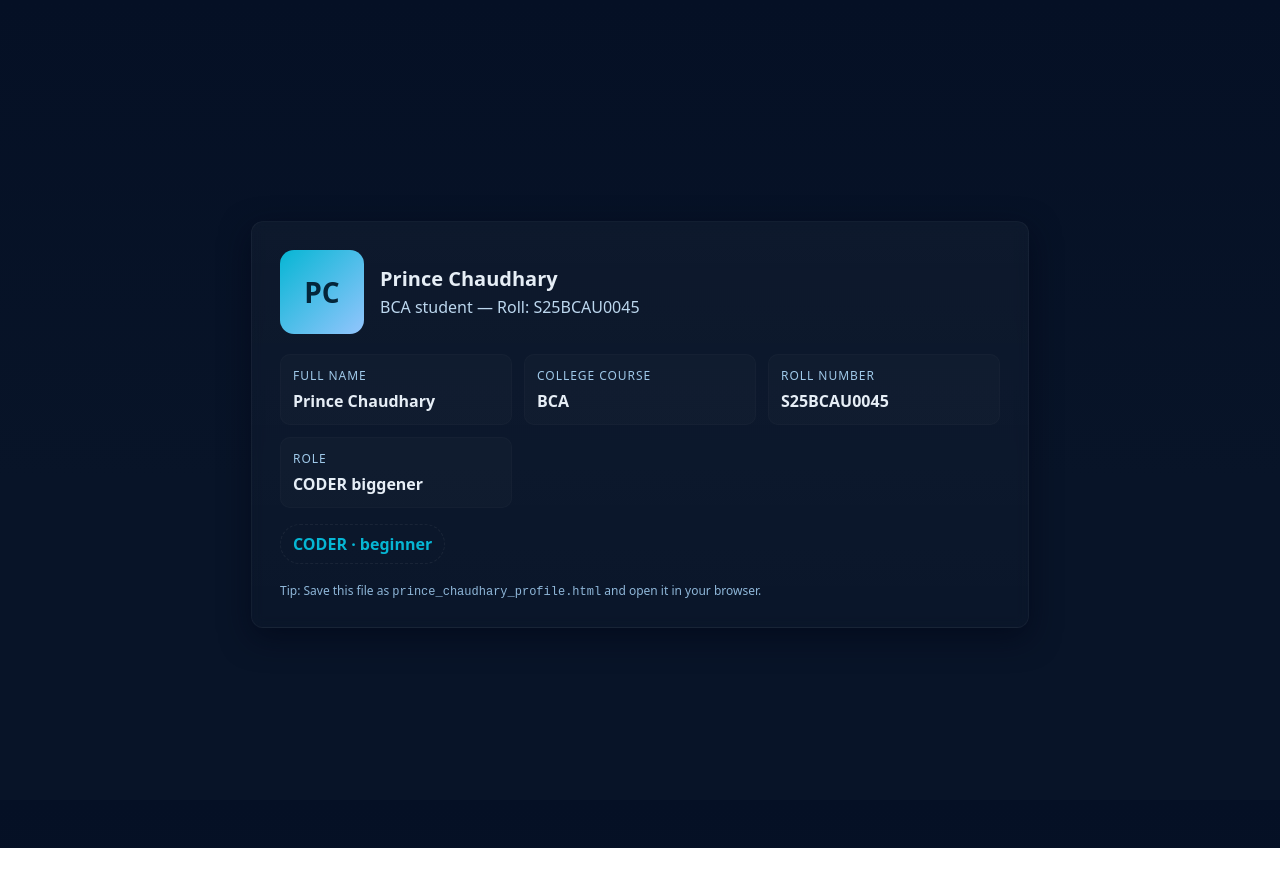
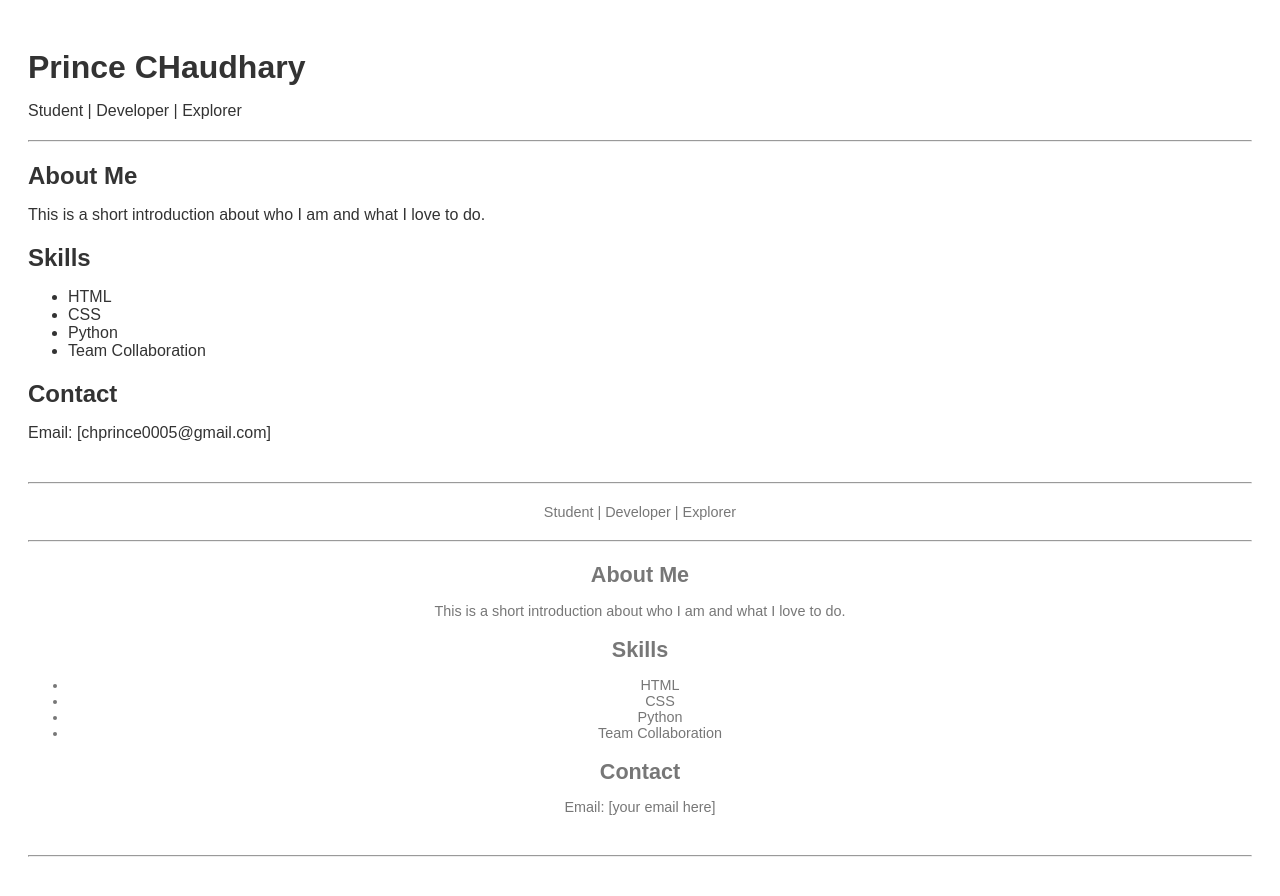
Before and after one commit to chprince0005/my-live-website, a plain HTML site: page index.html in a window 1280 px wide. Before the commit the page ends 848 px from the top, so only its background shows below. Drawn offline with Linux system fonts and the light colour scheme.

Commit message:
Update index.html

```diff
--- a/index.html
+++ b/index.html
@@ -1,64 +1,68 @@
-<!doctype html>
-<html lang="en">
+<!DOCTYPE html>
+<html>
 <head>
-  <meta charset="utf-8">
-  <meta name="viewport" content="width=device-width,initial-scale=1">
-  <title>Prince Chaudhary — Profile</title>
+  <title>My Portfolio</title>
   <style>
-    :root{--bg:#0f1724;--card:#0b1220;--accent:#06b6d4;--muted:#93c5fd}
-    html,body{height:100%;margin:0;font-family:system-ui,-apple-system,Segoe UI,Roboto,'Helvetica Neue',Arial}
-    body{background:linear-gradient(180deg,#051025 0%, #081428 60%);display:flex;align-items:center;justify-content:center;padding:24px;color:#e6eef6}
-    .card{background:linear-gradient(180deg, rgba(255,255,255,0.03), rgba(255,255,255,0.01));border:1px solid rgba(255,255,255,0.04);backdrop-filter:blur(6px);width:100%;max-width:720px;border-radius:12px;padding:28px;box-shadow:0 10px 30px rgba(2,6,23,0.6)}
-    .header{display:flex;align-items:center;gap:16px}
-    .avatar{width:84px;height:84px;border-radius:14px;background:linear-gradient(135deg,var(--accent),var(--muted));display:flex;align-items:center;justify-content:center;font-weight:700;color:#04263a;font-size:28px}
-    h1{margin:0;font-size:20px}
-    p.sub{margin:4px 0 0;color:#bcd7ee}
-    .grid{display:grid;grid-template-columns:repeat(auto-fit,minmax(200px,1fr));gap:12px;margin-top:20px}
-    .item{background:rgba(255,255,255,0.02);padding:12px;border-radius:10px;border:1px solid rgba(255,255,255,0.02)}
-    .label{font-size:12px;color:#9fc9e9;text-transform:uppercase;letter-spacing:0.08em}
-    .value{margin-top:6px;font-weight:600;font-size:16px}
-    .role{display:inline-block;margin-top:16px;padding:8px 12px;border-radius:999px;border:1px dashed rgba(255,255,255,0.06);font-weight:700;color:var(--accent)}
-    footer{margin-top:18px;font-size:12px;color:#8fb7d9}
-    @media (max-width:420px){.avatar{width:64px;height:64px;font-size:22px}.card{padding:18px}}
+    body {
+      font-family: Arial, sans-serif;
+      background-color: #ffffff;
+      color: #333;
+      padding: 20px;
+    }
+    h1, h2 {
+      margin-bottom: 10px;
+    }
+    hr {
+      margin: 20px 0;
+    }
+    footer {
+      margin-top: 40px;
+      text-align: center;
+      font-size: 0.9em;
+      color: #777;
+    }
   </style>
 </head>
 <body>
-  <main class="card" role="main">
-    <div class="header">
-      <div class="avatar">PC</div>
-      <div>
-        <h1>Prince Chaudhary</h1>
-        <p class="sub">BCA student — Roll: S25BCAU0045</p>
-      </div>
-    </div>
 
-    <div class="grid">
-      <div class="item">
-        <div class="label">Full name</div>
-        <div class="value">Prince Chaudhary</div>
-      </div>
+  <h1>Prince CHaudhary</h1>
+  <p>Student | Developer | Explorer</p>
+  <hr>
 
-      <div class="item">
-        <div class="label">College course</div>
-        <div class="value">BCA</div>
-      </div>
+  <h2>About Me</h2>
+  <p>This is a short introduction about who I am and what I love to do.</p>
 
-      <div class="item">
-        <div class="label">Roll number</div>
-        <div class="value">S25BCAU0045</div>
-      </div>
+  <h2>Skills</h2>
+  <ul>
+    <li>HTML</li>
+    <li>CSS</li>
+    <li>Python</li>
+    <li>Team Collaboration</li>
+  </ul>
 
-      <div class="item">
-        <div class="label">Role</div>
-        <div class="value">CODER biggener</div>
-      </div>
-    </div>
+  <h2>Contact</h2>
+  <p>Email: [chprince0005@gmail.com]</p>
 
-    <div class="role">CODER · beginner</div>
+  <footer>
+    <hr>
+    <p>
+  <p>Student | Developer | Explorer</p>
+  <hr>
 
-    <footer>
-      Tip: Save this file as <code>prince_chaudhary_profile.html</code> and open it in your browser.
-    </footer>
-  </main>
-</body>
-</html>
+  <h2>About Me</h2>
+  <p>This is a short introduction about who I am and what I love to do.</p>
+
+  <h2>Skills</h2>
+  <ul>
+    <li>HTML</li>
+    <li>CSS</li>
+    <li>Python</li>
+    <li>Team Collaboration</li>
+  </ul>
+
+  <h2>Contact</h2>
+  <p>Email: [your email here]</p>
+
+  <footer>
+    <hr>
+    <p>
```
